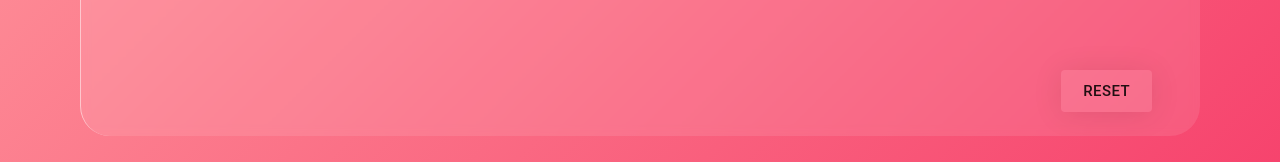
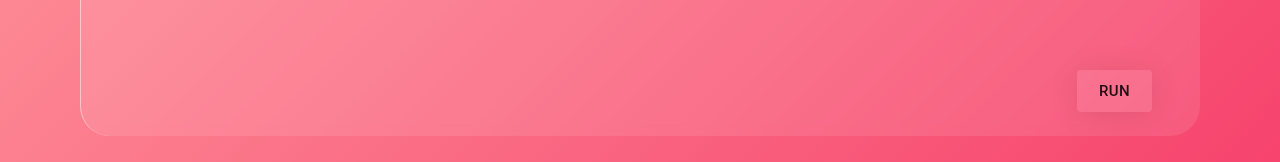
Before and after one commit to YeleePark/TeamGenerator, a React (Create React App) app: page / in a window 1280 px wide. Shown: the part 584-746 px from the top of the page. Built offline with nearby package versions, Linux system fonts and the light colour scheme.

Commit message:
fix : label명 변경

```diff
--- a/src/App.js
+++ b/src/App.js
@@ -154,7 +154,7 @@ function App() {
                     boxShadow: `0 2px 30px 0 rgba(0,0,0,0.1)`,
                   }}
                 >
-                  {loading ? <CircularProgress /> : <> Reset</>}
+                  {loading ? <CircularProgress /> : <>run</>}
                 </Button>
               )}
             </Box>
```
